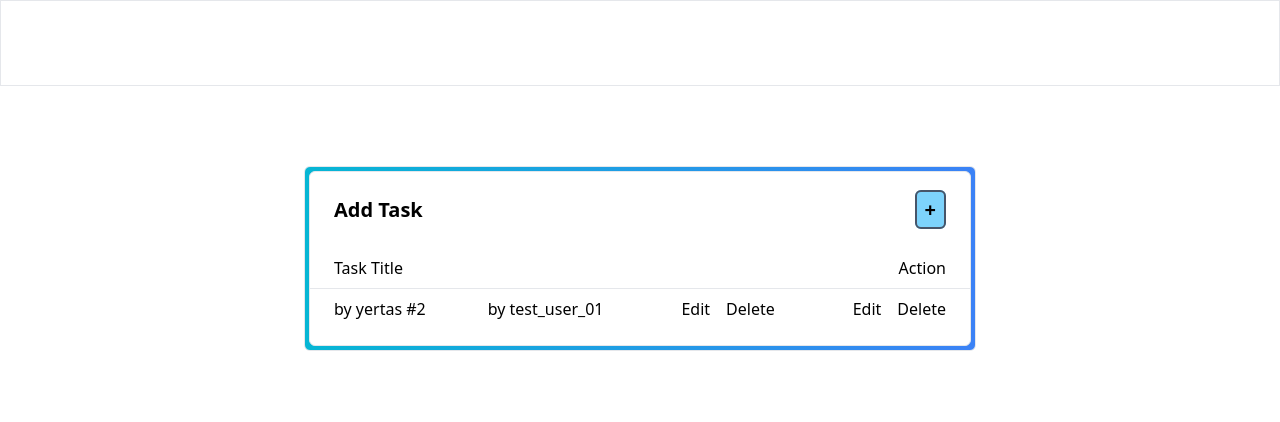
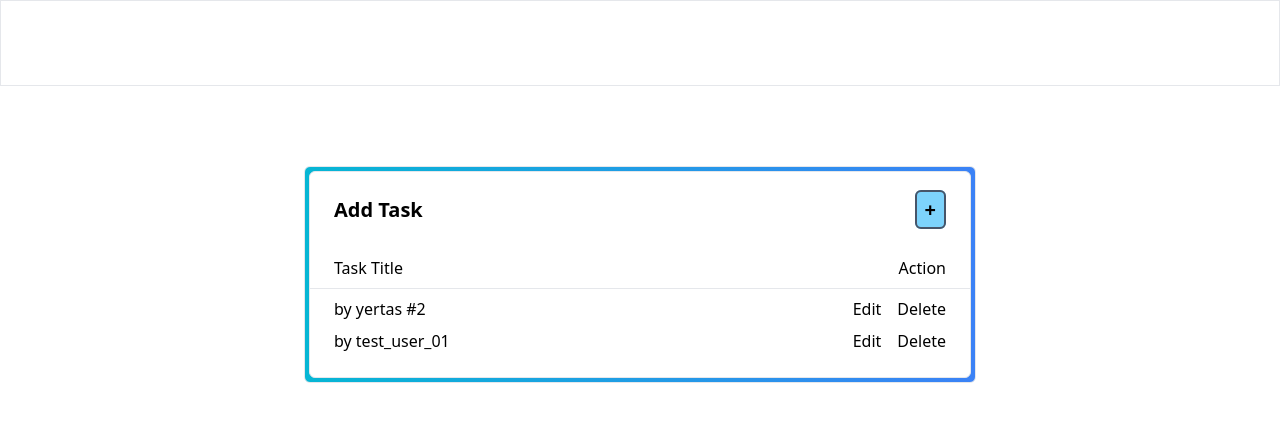
Before and after one commit to Yeratas/django-todo, a Django app: template todo/templates/home.html in a window 1280 px wide. Shown: the top 422 px of the page. Run offline with Django 5.2, Linux system fonts and the light colour scheme; the template is opened without the code that fills it: values that come from a table or form of the project are taken from there, others are empty; data comes from the database, SQL or seed files in the repository; some libraries are stand-ins or nearby versions.

Commit message:
Add files via upload

```diff
--- a/todo/templates/home.html
+++ b/todo/templates/home.html
@@ -55,8 +55,9 @@
                     </div>
                 </div>
                 <hr>
-                <div class="px-6 py-2 flex justify-between mb-4">
+                <div class="mb-6">
                     {%for task in task_records%}
+                    <div class="px-6 pt-2 flex justify-between">
                         <div class="order-1">
                             {{task.title}}
                         </div>
@@ -69,7 +70,7 @@
                                 <a href="{%url 'delete-task' task.id %}" class="hover:text-sky-600">Delete</a>
                             </div>
                         </div>
-
+                    </div>
                     {%endfor%}
                 </div>
             </div>
```
